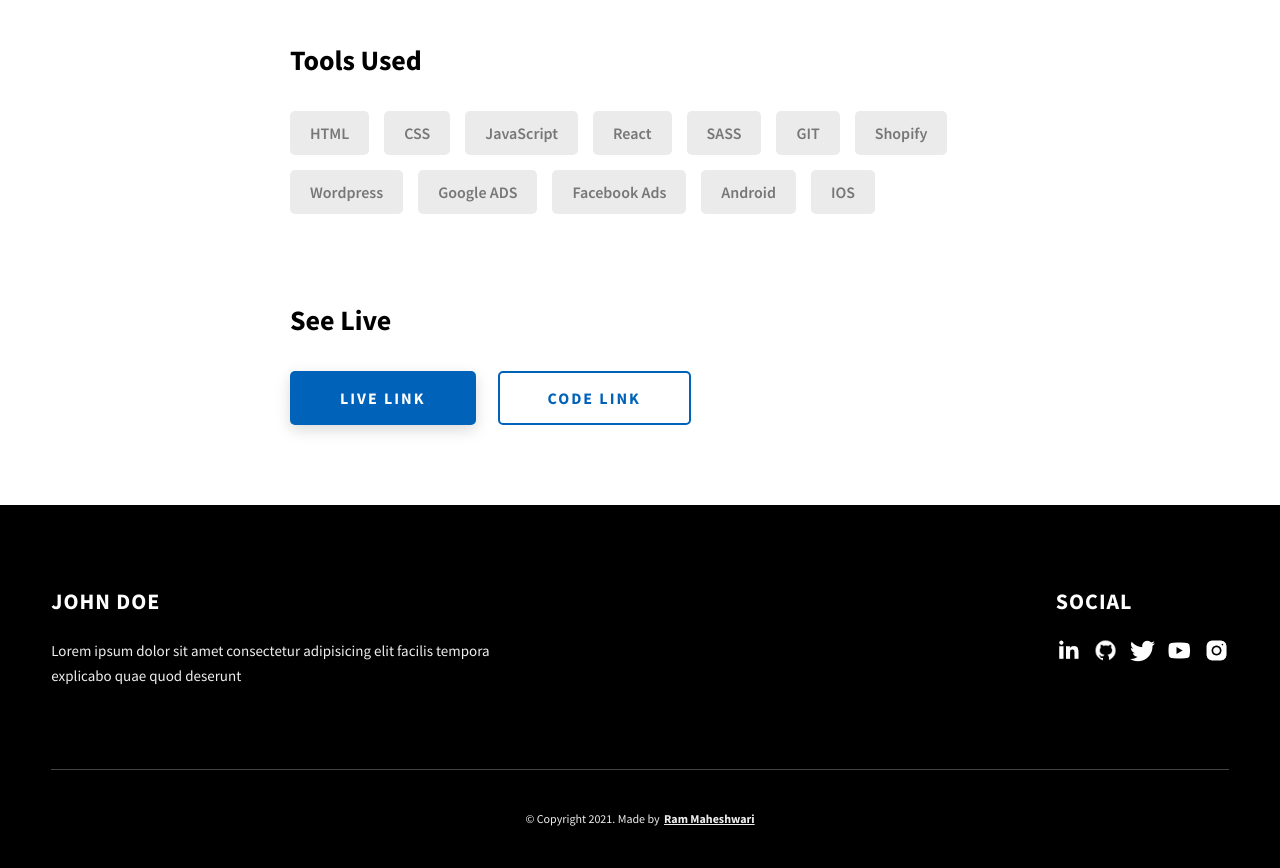
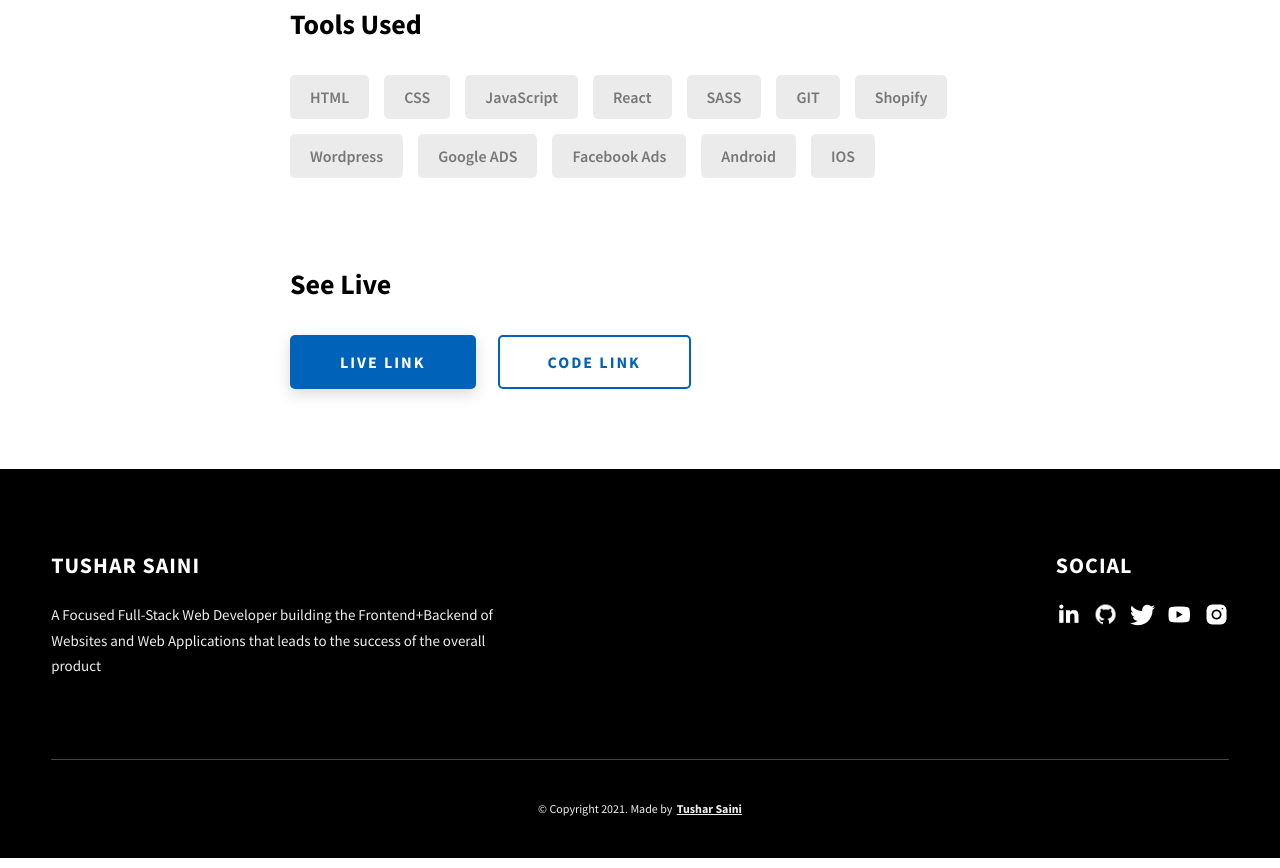
Before and after one commit to Sainitu/portfolio, a website: page project-3.html in a window 1280 px wide. Shown: the part 1590-2458 px from the top of the page. Drawn offline with Linux system fonts and the light colour scheme.

Commit message:
Update project-3.html

```diff
--- a/project-3.html
+++ b/project-3.html
@@ -87,9 +87,7 @@
         <h1 class="heading-primary">Project 3</h1>
         <div class="project-cs-hero__info">
           <p class="text-primary">
-            Lorem ipsum dolor sit amet consectetur adipisicing elit. Dignissimos
-            in numquam incidunt earum quaerat cum fuga, atque similique natus
-            nobis sit.
+            ABOUT THE PROJECT BRIEF
           </p>
         </div>
         <div class="project-cs-hero__cta">
@@ -199,18 +197,17 @@
             </div>
           </div>
           <div class="main-footer__row main-footer__row-2">
-            <h4 class="heading heading-sm text-lt">John Doe</h4>
+            <h4 class="heading heading-sm text-lt">Tushar Saini</h4>
             <p class="main-footer__short-desc">
-              Lorem ipsum dolor sit amet consectetur adipisicing elit facilis
-              tempora explicabo quae quod deserunt
+              A Focused Full-Stack Web Developer building the Frontend+Backend of Websites and Web Applications that leads to the success of the overall product
             </p>
           </div>
         </div>
 
         <div class="main-footer__lower">
           &copy; Copyright 2021. Made by
-          <a rel="noreferrer" target="_blank" href="https://rammaheshwari.com"
-            >Ram Maheshwari</a
+          <a rel="noreferrer" target="_blank" href="https://TusharSaini.com"
+            >Tushar Saini</a
           >
         </div>
       </div>
```
